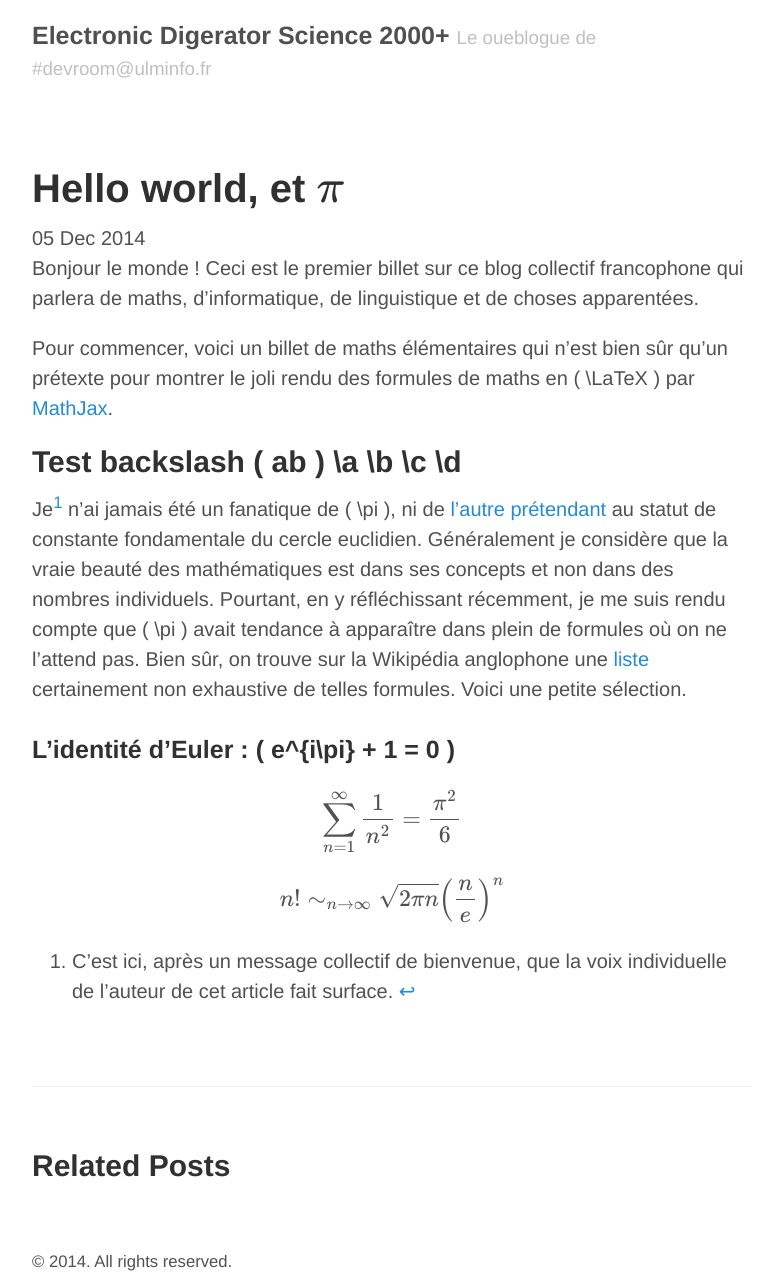
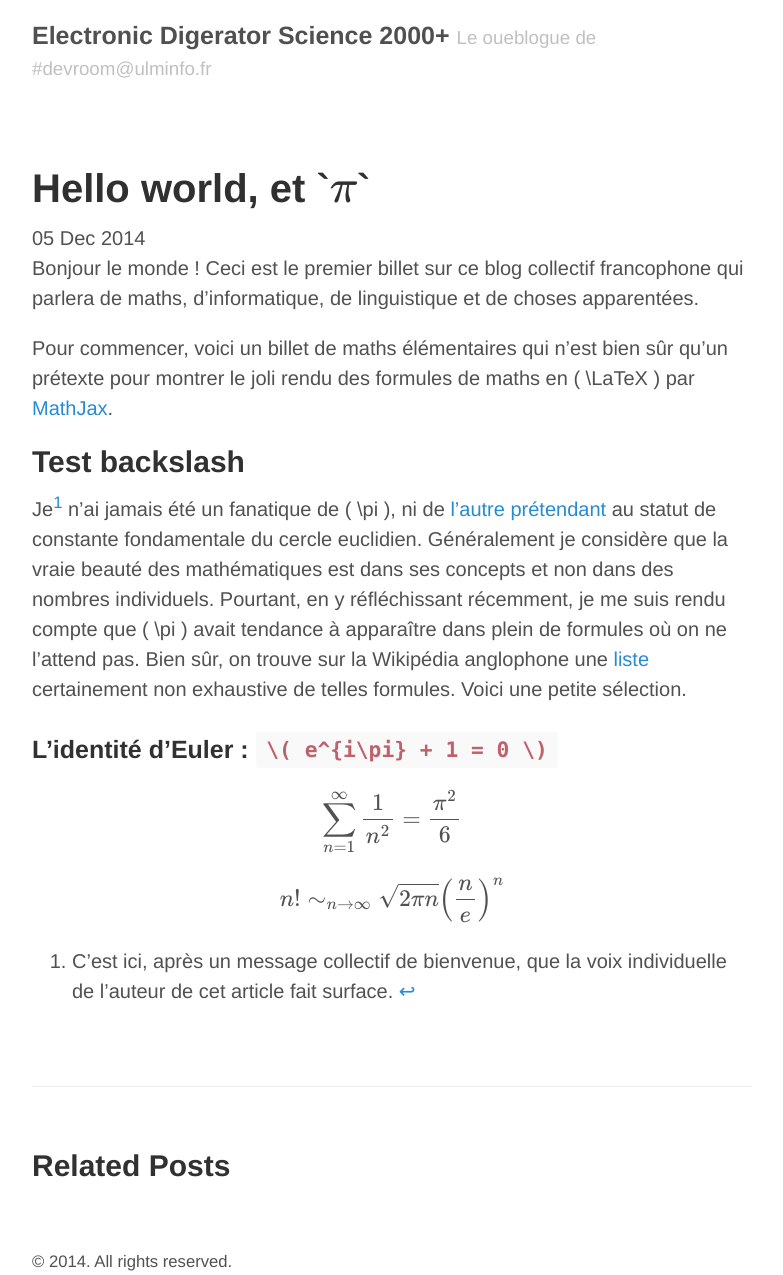
Before and after one commit to electronicdigeratorscience2000plus/electronicdigeratorscience2000plus.github.io, a Jekyll site: the page built from _posts/2014-12-05-hello-world.md, in a window 1280 px wide. Shown: the whole page, without its empty margins (248-1031 px from the left). Built offline with Jekyll 4.4.1, drawn with Linux system fonts in a browser that asks for light colours; formulas are drawn with MathJax 3.

```diff
--- a/_posts/2014-12-05-hello-world.md
+++ b/_posts/2014-12-05-hello-world.md
@@ -1,6 +1,6 @@
 ---
 layout: post
-title: Hello world, et \( \pi \)
+title: Hello world, et `\( \pi \)`
 ---
 
 Bonjour le monde ! Ceci est le premier billet sur ce blog collectif
@@ -11,7 +11,7 @@ Pour commencer, voici un billet de maths élémentaires qui n'est bien
 sûr qu'un prétexte pour montrer le joli rendu des formules de maths en
 \( \LaTeX \) par [MathJax](http://www.mathjax.org/).
 
-Test backslash \( ab \) \a \b \c \d
+Test backslash
 ---------------------
 
 Je[^1] n'ai jamais été un fanatique de \( \pi \), ni de
@@ -26,7 +26,7 @@ la Wikipédia anglophone une
 certainement non exhaustive de telles formules. Voici une petite
 sélection.
 
-### L'identité d'Euler : \( e^{i\pi} + 1 = 0 \)
+### L'identité d'Euler : `\( e^{i\pi} + 1 = 0 \)`
 
 $$ \sum_{n=1}^\infty \frac{1}{n^2} = \frac{\pi^2}{6} $$
 
```
